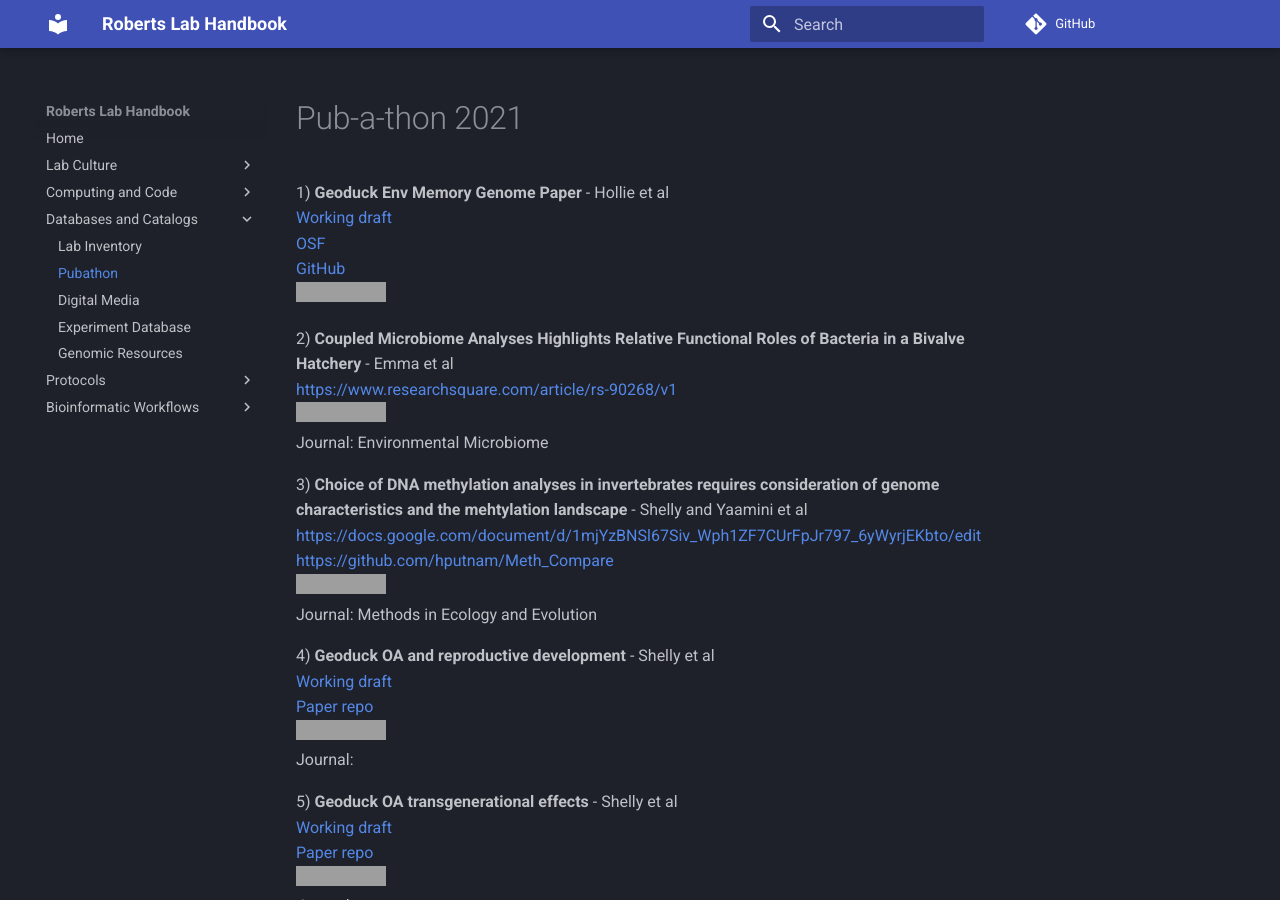
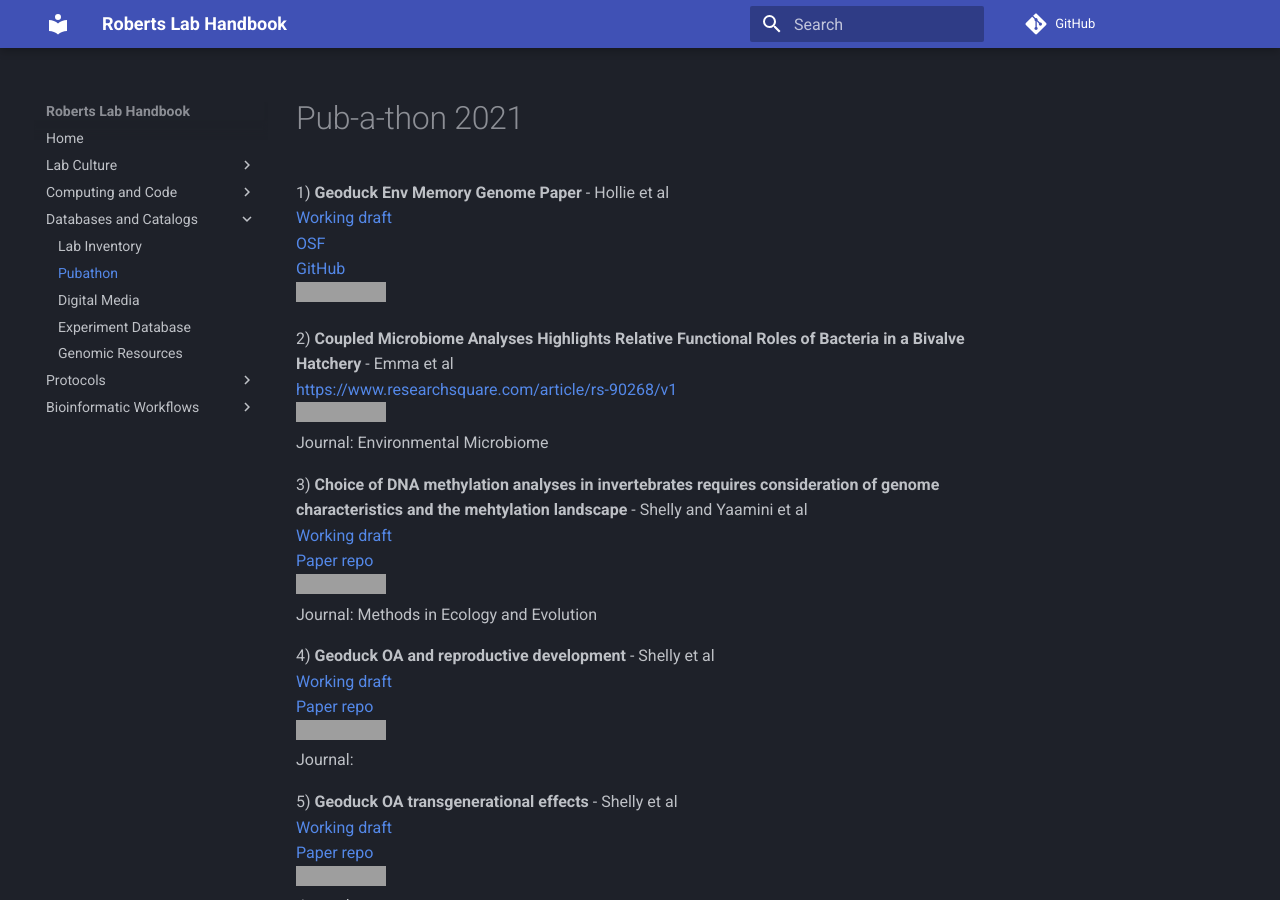
Before and after one commit to RobertsLab/resources, an MkDocs documentation site: the page built from docs/Pubathon.md, in a window 1280 px wide and 900 px high, cut to the strip 0-900 px from the top of the window. Built offline with MkDocs 1.6.1 and Material for MkDocs 9.7.7, drawn with Linux system fonts in a browser that asks for light colours; comment, search, counter and statistics services are not loaded; grey boxes are pictures that could not be loaded.

Commit message:
Update Pubathon.md

```diff
--- a/docs/Pubathon.md
+++ b/docs/Pubathon.md
@@ -13,8 +13,8 @@
 Journal: Environmental Microbiome
 
 3) **Choice of DNA methylation analyses in invertebrates requires consideration of genome characteristics and the mehtylation landscape** - Shelly and Yaamini et al
-[https://docs.google.com/document/d/1mjYzBNSl67Siv_Wph1ZF7CUrFpJr797_6yWyrjEKbto/edit](https://docs.google.com/document/d/1mjYzBNSl67Siv_Wph1ZF7CUrFpJr797_6yWyrjEKbto/edit)
-[https://github.com/hputnam/Meth_Compare](https://github.com/hputnam/Meth_Compare)
+[Working draft](https://docs.google.com/document/d/1mjYzBNSl67Siv_Wph1ZF7CUrFpJr797_6yWyrjEKbto/edit)
+[Paper repo](https://github.com/hputnam/Meth_Compare)
 ![status](https://img.shields.io/badge/pub--a--thon%20status-in%20progress-orange.svg)
 Journal:  Methods in Ecology and Evolution
 
```
